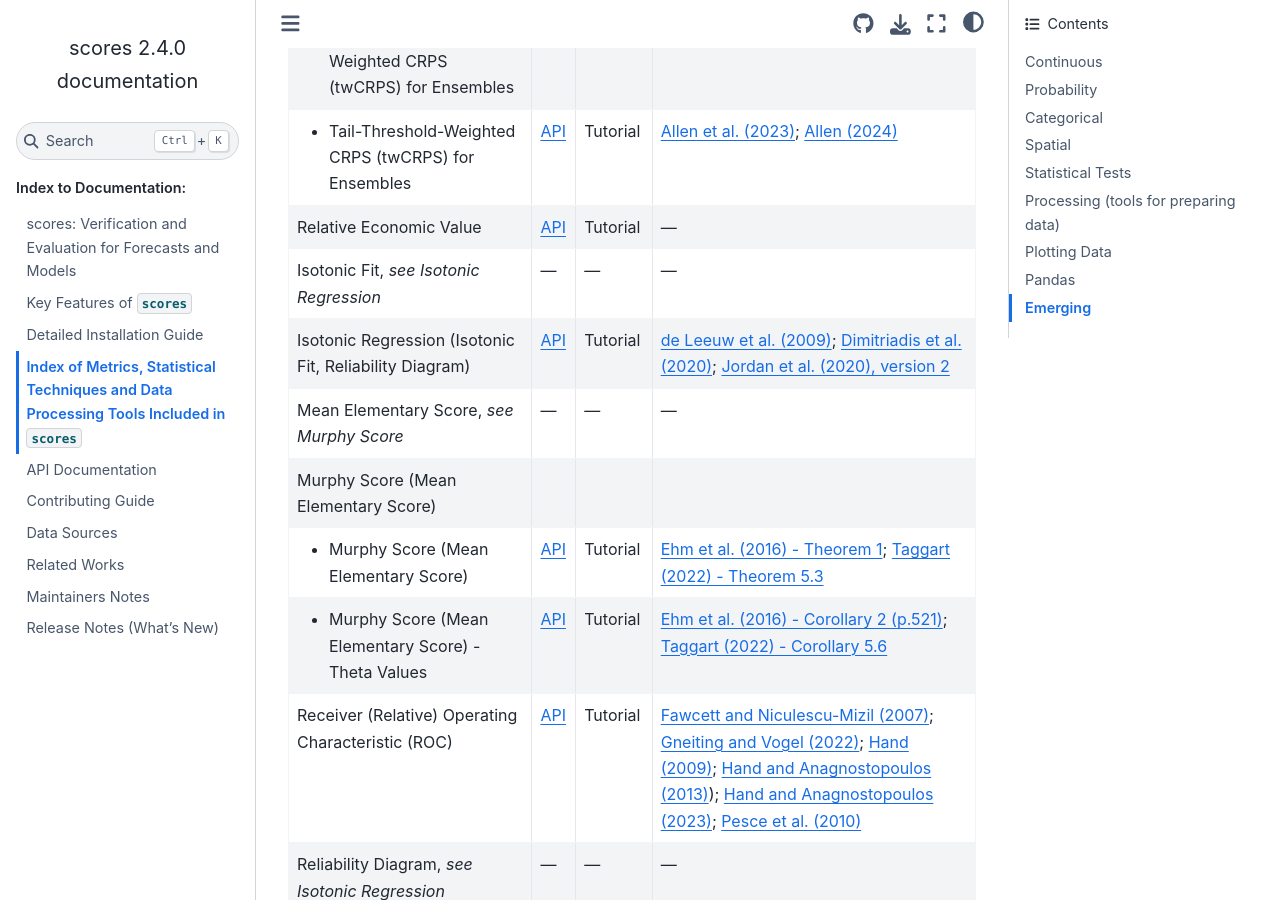
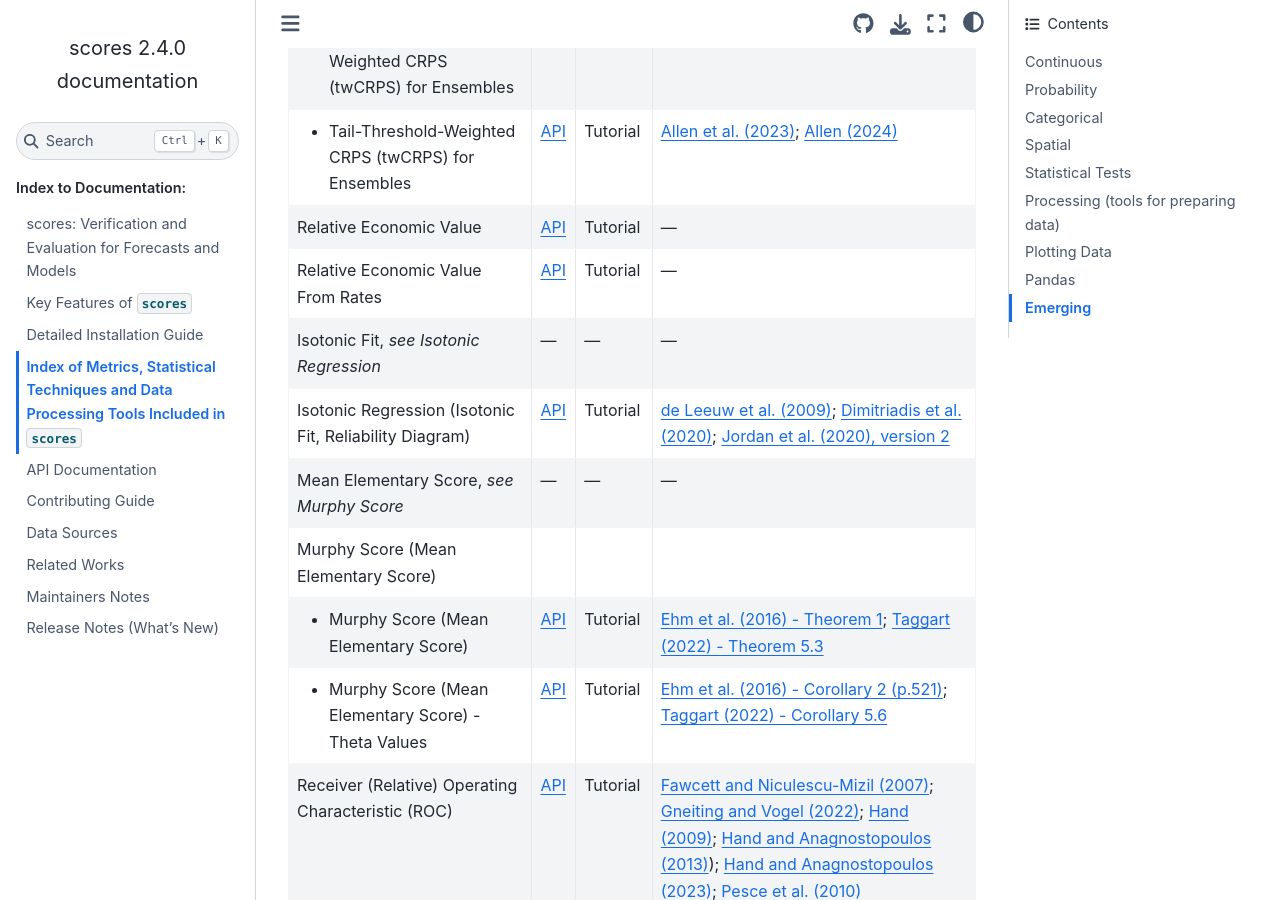
Before and after one commit to nci/scores, a Sphinx documentation site: the page built from docs/included.md, in a window 1280 px wide and 900 px high, scrolled down 3770 px. Built offline with Sphinx 7.4.7 and the Sphinx Book theme 1.1.4, drawn with Linux system fonts in a browser that asks for light colours; pages that are not in the unit, such as notebooks, are missing from menus.

```diff
--- a/docs/included.md
+++ b/docs/included.md
@@ -244,7 +244,10 @@ It is divided into the following sections: [continuous](#continuous), [probabili
   - [API](api.md#scores.probability.relative_economic_value)
   - [Tutorial](project:./tutorials/REV_Score.md)
   - &mdash;
-
+* - Relative Economic Value From Rates
+  - [API](api.md#scores.probability.relative_economic_value_from_rates)
+  - [Tutorial](project:./tutorials/REV_Score.md)
+  - &mdash;
 * - Isotonic Fit, *see Isotonic Regression*
   - &mdash;
   - &mdash;
```
Also changed, not shown: 2 other files.
